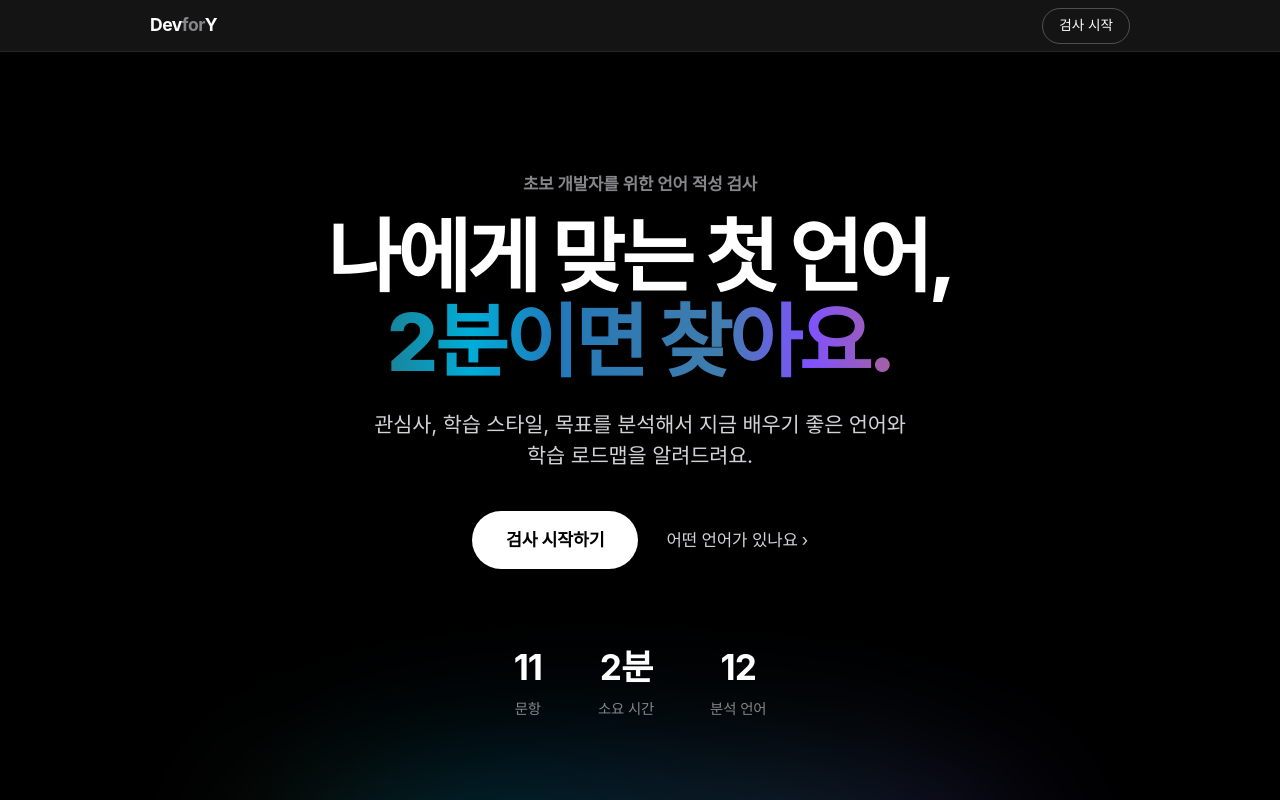
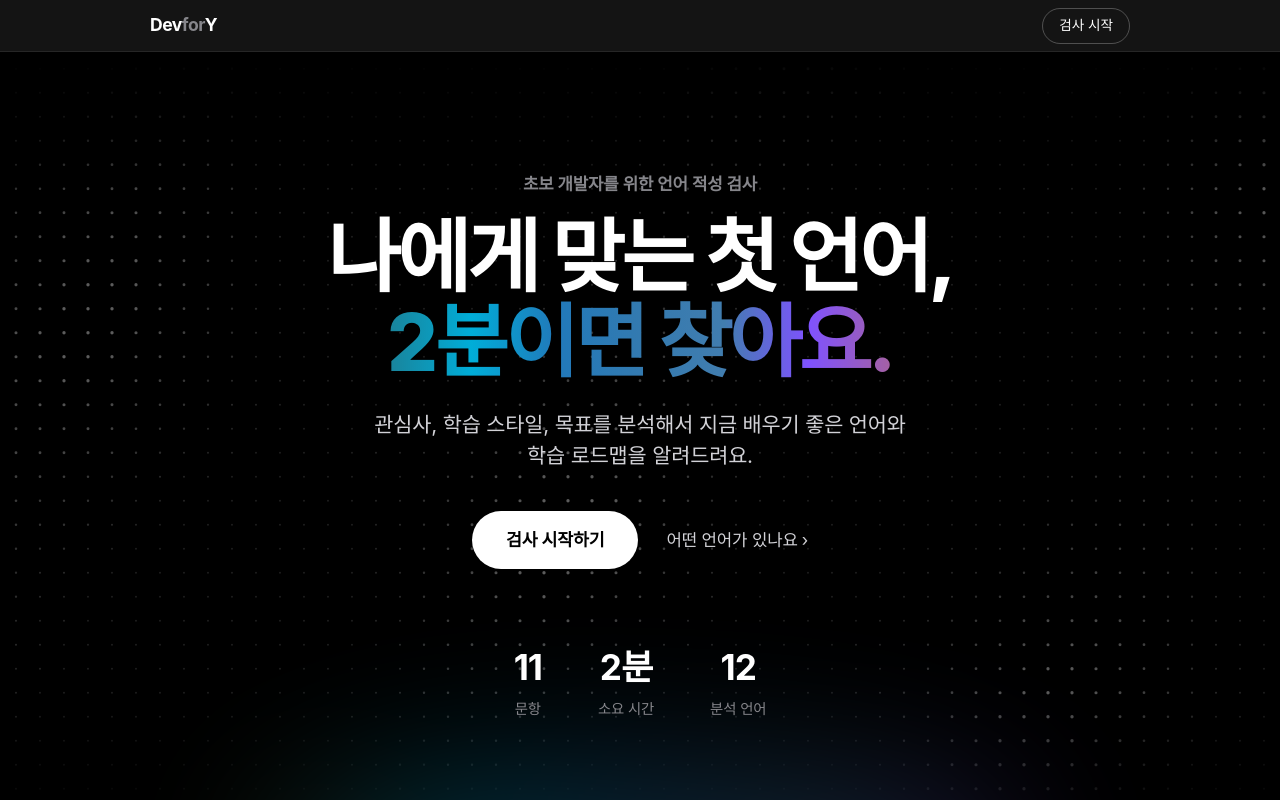
Before and after one commit to lorsh07/DevforY, a plain HTML site: page index.html in a window 1280 px wide. Shown: the top 800 px of the page. Drawn offline with Linux system fonts and the light colour scheme; a web font is replaced by a local one.

Commit message:
Add wave-like glowing dot background to the intro hero
Canvas draws a grid of near-black gray dots; two overlapping traveling
sine waves brighten them in soft diagonal bands. Animation pauses when
off-screen, on other screens or in background tabs, and renders a
single still frame when reduced motion is requested.

Co-Authored-By: Claude Opus 5.5 <noreply@anthropic.com>
Claude-Session: https://claude.ai/code/session_01PnidkSP6qwBFcN9HdUCvFt

```diff
--- a/css/style.css
+++ b/css/style.css
@@ -281,6 +281,16 @@ main { flex: 1; }
   opacity: 0.32;
   animation: flow 14s linear infinite;
   pointer-events: none;
+}
+/* 짙은 회색 점 배경 (js/hero-dots.js) — 위아래 가장자리는 부드럽게 사라지게 */
+.hero-dots {
+  position: absolute;
+  inset: 0;
+  width: 100%;
+  height: 100%;
+  pointer-events: none;
+  -webkit-mask-image: linear-gradient(to bottom, transparent, #000 18%, #000 82%, transparent);
+  mask-image: linear-gradient(to bottom, transparent, #000 18%, #000 82%, transparent);
 }
 .hero .container { position: relative; z-index: 1; }
 .hero-eyebrow {
--- a/index.html
+++ b/index.html
@@ -21,6 +21,7 @@
     <!-- 시작 화면 -->
     <section id="screen-intro" class="screen active">
       <header class="hero">
+        <canvas class="hero-dots" aria-hidden="true"></canvas>
         <div class="container">
           <p class="hero-eyebrow">초보 개발자를 위한 언어 적성 검사</p>
           <h1 class="hero-title">
@@ -113,5 +114,6 @@
   <script src="js/languages.js"></script>
   <script src="js/questions.js"></script>
   <script src="js/app.js"></script>
+  <script src="js/hero-dots.js"></script>
 </body>
 </html>
--- /dev/null
+++ b/js/hero-dots.js
@@ -0,0 +1,123 @@
+// 시작 화면 배경: 짙은 회색 점들 위로 빛이 파도타기처럼 지나가는 효과
+(function () {
+  "use strict";
+
+  const canvas = document.querySelector(".hero-dots");
+  if (!canvas || !canvas.getContext) return;
+  const ctx = canvas.getContext("2d");
+  const hero = canvas.parentElement;
+  const reduceMotion = window.matchMedia("(prefers-reduced-motion: reduce)");
+
+  // 점 밝기: 평소엔 검정에 가까운 회색, 파도 꼭대기에서 살짝 밝아져요
+  const BASE = 30; // rgb(30,30,30)
+  const PEAK = 92; // rgb(92,92,92)
+  const LEVELS = 14; // 밝기 단계를 나눠서 한 번에 그리기(성능)
+
+  let dots = [];
+  let width = 0;
+  let height = 0;
+  let dpr = 1;
+  let rafId = 0;
+  let visible = true;
+
+  function layout() {
+    const rect = hero.getBoundingClientRect();
+    dpr = Math.min(window.devicePixelRatio || 1, 2);
+    width = rect.width;
+    height = rect.height;
+    canvas.width = Math.round(width * dpr);
+    canvas.height = Math.round(height * dpr);
+    ctx.setTransform(dpr, 0, 0, dpr, 0, 0);
+
+    const gap = width < 600 ? 18 : 24;
+    const cols = Math.ceil(width / gap) + 1;
+    const rows = Math.ceil(height / gap) + 1;
+    const offsetX = (width - (cols - 1) * gap) / 2;
+    const offsetY = (height - (rows - 1) * gap) / 2;
+    dots = [];
+    for (let r = 0; r < rows; r++) {
+      for (let c = 0; c < cols; c++) {
+        dots.push({ x: offsetX + c * gap, y: offsetY + r * gap });
+      }
+    }
+  }
+
+  // 두 개의 물결을 겹쳐서 자연스럽게, 꼭대기는 좁고 밝게
+  function waveAt(x, y, t) {
+    const a = Math.sin(x * 0.011 + y * 0.005 - t * 1.4);
+    const b = Math.sin(x * 0.004 - y * 0.009 - t * 0.8 + 1.3);
+    const w = (a * 0.65 + b * 0.35 + 1) / 2; // 0 ~ 1
+    return w * w * w; // 꼭대기를 좁게 → 띠처럼 지나가는 느낌
+  }
+
+  function draw(time) {
+    const t = time / 1000;
+    ctx.clearRect(0, 0, width, height);
+
+    const buckets = Array.from({ length: LEVELS }, () => []);
+    for (const d of dots) {
+      const level = Math.min(LEVELS - 1, Math.floor(waveAt(d.x, d.y, t) * LEVELS));
+      buckets[level].push(d);
+    }
+
+    for (let i = 0; i < LEVELS; i++) {
+      const list = buckets[i];
+      if (!list.length) continue;
+      const k = i / (LEVELS - 1);
+      const v = Math.round(BASE + (PEAK - BASE) * k);
+      const radius = 1 + k * 0.7;
+      ctx.fillStyle = `rgb(${v},${v},${v})`;
+      ctx.beginPath();
+      for (const d of list) {
+        ctx.moveTo(d.x + radius, d.y);
+        ctx.arc(d.x, d.y, radius, 0, Math.PI * 2);
+      }
+      ctx.fill();
+    }
+  }
+
+  function loop(time) {
+    draw(time);
+    rafId = requestAnimationFrame(loop);
+  }
+
+  function start() {
+    if (rafId || reduceMotion.matches || !visible || document.hidden) return;
+    rafId = requestAnimationFrame(loop);
+  }
+
+  function stop() {
+    cancelAnimationFrame(rafId);
+    rafId = 0;
+  }
+
+  function refresh() {
+    stop();
+    layout();
+    draw(performance.now()); // 움직임을 줄인 경우에도 정지 화면은 보여줘요
+    start();
+  }
+
+  // 화면에 보일 때만 움직이기 (스크롤로 지나가거나 다른 화면으로 가면 멈춤)
+  if ("IntersectionObserver" in window) {
+    new IntersectionObserver((entries) => {
+      visible = entries.some((e) => e.isIntersecting);
+      visible ? start() : stop();
+    }).observe(canvas);
+  }
+
+  if ("ResizeObserver" in window) {
+    let pending = 0;
+    new ResizeObserver(() => {
+      cancelAnimationFrame(pending);
+      pending = requestAnimationFrame(refresh);
+    }).observe(hero);
+  } else {
+    window.addEventListener("resize", refresh);
+  }
+
+  document.addEventListener("visibilitychange", () => (document.hidden ? stop() : start()));
+  if (reduceMotion.addEventListener) reduceMotion.addEventListener("change", refresh);
+
+  refresh();
+})();
```
